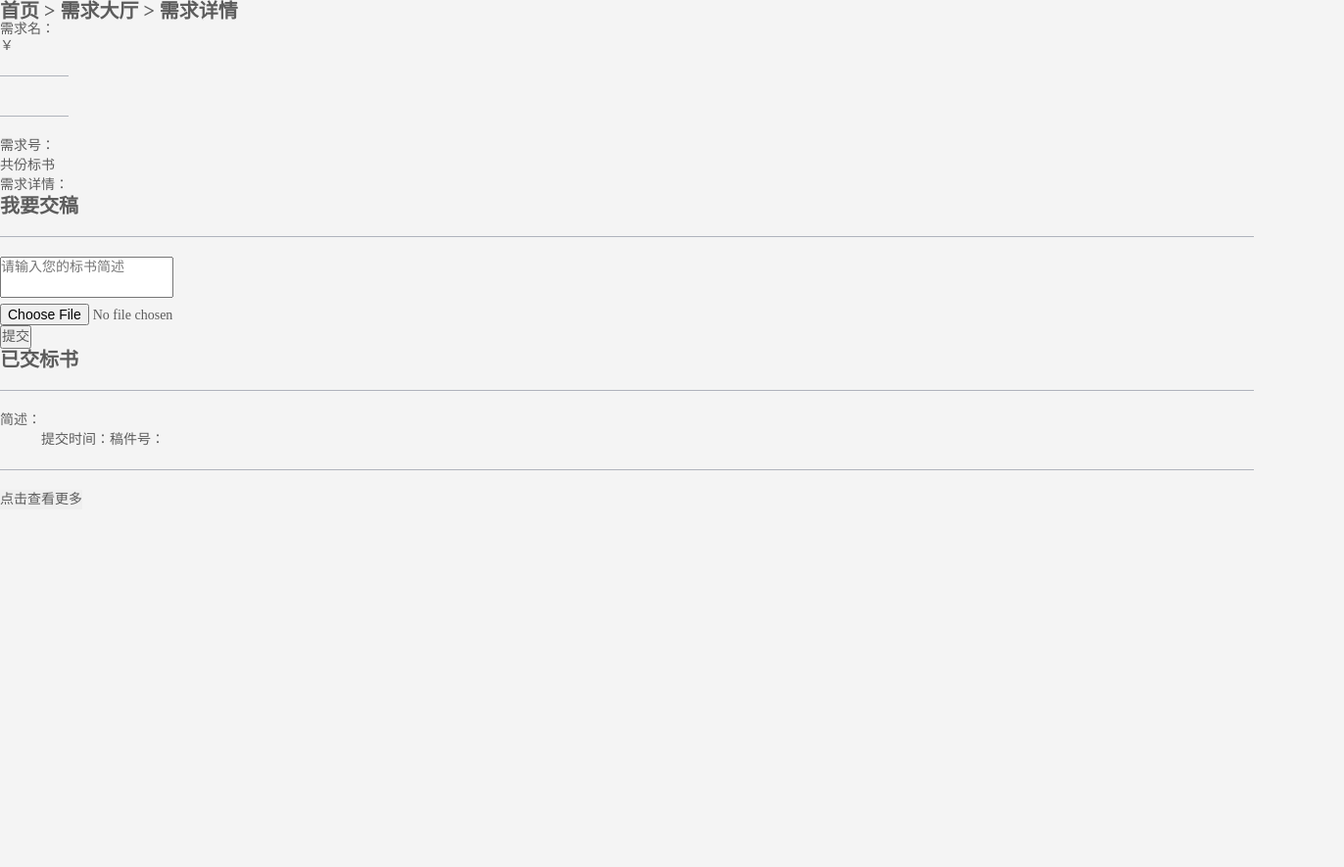
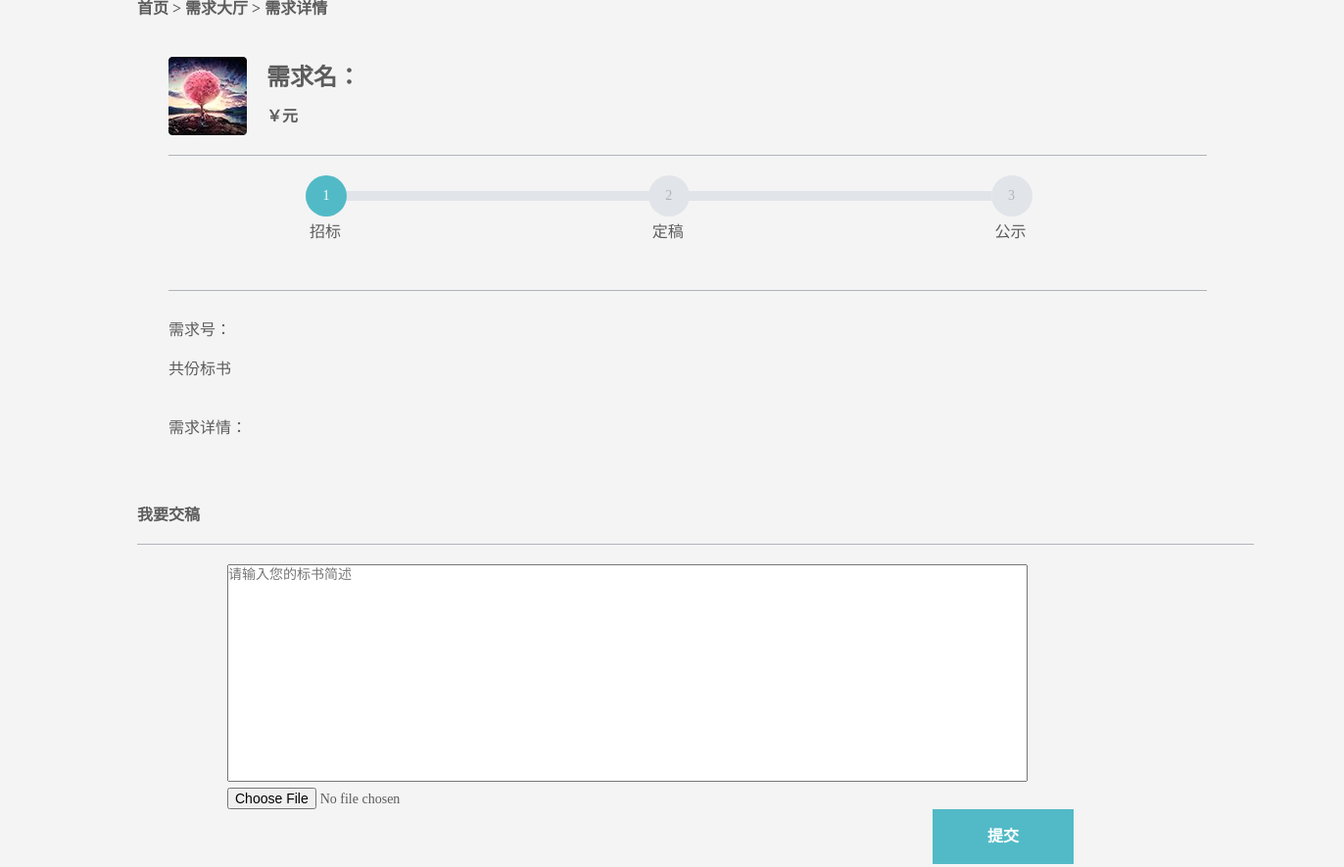
Before and after one commit to sandbarTrue/mySewage, a website: page static/html/proDetail.html in a window 1280 px wide. Shown: the top 885 px of the page at 98% size, 1372 px wide, since content can reach past the window. Before the commit the page ends 800 px from the top, so only its background shows below. Drawn offline with Linux system fonts and the light colour scheme.

Commit message:
mars add proDetail

```diff
--- a/static/html/proDetail.html
+++ b/static/html/proDetail.html
@@ -14,33 +14,39 @@
 	<!-- headr -->
 
 	<!-- 需求详情 -->
-	<h5>首页 > 需求大厅 > 需求详情</h5>
+	<h5 style="margin-left: 140px">首页 > 需求大厅 > 需求详情</h5>
 	<article>
 		<table>
 			<tr>
-				<td rowspan="2"><img src=""/></td>		<!-- 徽章 -->
-				<td><h3>需求名：</h3></td>		<!-- 项目名称 -->
+				<td width="100px" rowspan="2"><img src="../img/proDetail/demand.jpg"/></td>		<!-- 徽章 -->
+				<td width="960px"><h3>需求名：</h3></td>		<!-- 项目名称 -->
 			</tr>
 			<tr>
-				<td><p>￥</p></td>		<!-- 工程预算 -->
+				<td><p><b>￥元</b></p></td>		<!-- 工程预算 -->
 			</tr>
 			<tr>
 				<td colspan="2"><hr></td>
 			</tr>
 			<tr>
-				<td colspan="2"></td>		<!-- 项目进度 -->
+				<td colspan="2">		<!-- 项目进度 -->
+					<ul id="progressbar">
+						<li class="active">&nbsp;招标</li>
+						<li>&nbsp;定稿</li>
+						<li>&nbsp;公示</li>
+					</ul>
+				</td>
 			</tr>
 			<tr>
 				<td colspan="2"><hr></td>
 			</tr>
 			<tr>
-				<td colspan="2"><p>需求号：</p></td>		<!-- 项目ID -->
+				<td height="40px" colspan="2"><p>需求号：</p></td>		<!-- 项目ID -->
 			</tr>
 			<tr>
-				<td colspan="2"><p>共<span></span>份标书</p></td>		<!-- 标书数目 -->
+				<td height="40px" colspan="2"><p>共<span></span>份标书</p></td>		<!-- 标书数目 -->
 			</tr>
 			<tr>
-				<td colspan="2"><p>需求详情：</p></td>		<!-- 项目要求详情 -->
+				<td width="600px" height="80px" colspan="2"><p>需求详情：</p></td>		<!-- 项目要求详情 -->
 			</tr>
 		</table>
 	</article>
@@ -51,13 +57,13 @@
 			<form action="#" method="get" enctype="multipart/form-data">
 				<table>
 					<tr>
-						<td><textarea placeholder="请输入您的标书简述"></textarea></td>
+						<td><textarea rows="11" cols="100" placeholder="请输入您的标书简述"></textarea></td>
 					</tr>
 					<tr>
 						<td><input type="file" name="bidFile"/></td>
 					</tr>
 					<tr>
-						<td><input type="submit" value="提交" class=""/></td>
+						<td><input type="submit" value="提交" class="btn-sub" action="" /></td>
 					</tr>
 				</table>
 			</form>
@@ -70,24 +76,24 @@
 		<section>
 			<table>
 				<tr>
-					<td rowspan="2"><img src=""/></td>		<!-- 徽章 -->
+					<td rowspan="2" id="badge"></td>		<!-- 徽章 -->
 					<td><h5></h5></td>		<!-- 公司名 -->
 					<td colspan="2" rowspan="3"></td>
 				</tr>
 				<tr>
-					<td><p>简述：</p></td>		<!-- 简述 -->
+					<td width="600px" height="60px"><p id="bidDetail">简述：</p></td>		<!-- 简述 -->
 				</tr>
 				<tr>
 					<td colspan="2" rowspan="2"></td>
 				</tr>
 				<tr>
-					<td><p>提交时间：</p></td>		<!-- 提交时间 -->
-					<td><p>稿件号：</p></td>		<!-- 稿件号 -->
+					<td width="180px"><p id="subDate">提交时间：</p></td>		<!-- 提交时间 -->
+					<td width="240px"><p id="bidNum">稿件号：</p></td>		<!-- 稿件号 -->
 				</tr>
 			</table>
 			<hr>
 		</section>
-		<button class="" onclick="javascript:void()">点击查看更多</button>
+		<button class="btn-load" onclick="loadBids()">点击查看更多</button>
 	</article>
 
 	<!-- footer -->
--- /dev/null
+++ b/static/js/page/proDetail.js
@@ -0,0 +1,59 @@
+/**
+ * 需求详情
+ * @Author : Mars
+ */
+
+/*标书状态刷新*/
+var current_fs, next_fs, previous_fs;
+	var left, opacity, scale;
+	var animating;
+	$.get("#",(function (data) {
+	    if (animating)
+	        return false;
+	    animating = true;
+	    current_fs = $(this).parent();
+	    next_fs = $(this).parent().next();
+	    $('#progressbar li').eq($('fieldset').index(next_fs)).addClass('active');
+	    next_fs.show();
+	    current_fs.animate({ opacity: 0 }, {
+	        step: function (now, mx) {
+	            scale = 1 - (1 - now) * 0.2;
+	            left = now * 50 + '%';
+	            opacity = 1 - now;
+	            current_fs.css({ 'transform': 'scale(' + scale + ')' });
+	            next_fs.css({
+	                'left': left,
+	                'opacity': opacity
+	            });
+	        },
+	        duration: 800,
+	        complete: function () {
+	            current_fs.hide();
+	            animating = false;
+	        },
+	        easing: 'easeInOutBack'
+	    });
+	});
+	);
+
+/*已交标书章节渲染*/
+var loadBids = (function() {
+  var bidSource = "#";
+  $.getJSON( bidSource, {
+    tags: "mount rainier",
+    tagmode: "any",
+    format: "json"
+  })
+    .done(function( data ) {
+      $.each( data.items, function( i, item ) {
+        $( "<img>" ).attr( "src", item.media.m ).appendTo( "#badge" );
+        item.attr.Name.html("<h5>");
+        item.attr.Detail.appendTo("#bidDetail");
+        item.attr.Date.appendTo("#subDate");
+        item.attr.Num.appendTo("#bidNum");
+        if ( i === 4 ) {
+          return false;
+        }
+      });
+    });
+})();
--- a/static/sass/page/proDetail.scss
+++ b/static/sass/page/proDetail.scss
@@ -1,7 +1,106 @@
 
-/*headings*/
+article{
+	margin-top: 40px;
+	margin-left: 140px;
+}
+section{
+	margin-left: 60px;
+}
+
+/*fonts*/
 h5{
-  font-family: "Microsoft YaHei", montserrat;
-  font-size : 20px;
-  font-weight: bold;
+    font-family: "Microsoft YaHei", montserrat;
+    font-size : 16px;
+    font-weight: bold;
 }
+h3{
+    font-family: "Microsoft YaHei", montserrat;
+    font-size : 24px;
+    font-weight: bold;
+}
+p{
+	font-family: "Microsoft YaHei", montserrat;
+    font-size : 16px;
+}
+/*demand details*/
+table{
+	margin-left: 32px;
+}
+/*progressbar*/
+#progressbar {
+	width: 100%;
+	margin-left: 10em;
+	margin-bottom: 2em;
+	overflow: hidden;
+	/*CSS counters to number the steps*/
+	counter-reset: step;
+}
+#progressbar li {
+	list-style-type: none;
+	text-transform: uppercase;
+	font-size: 16px;
+	width: 33%;
+	float: left;
+	position: relative;
+}
+#progressbar li:before {
+	content: counter(step);
+	counter-increment: step;
+	width: 3em;
+	line-height: 3em;
+	display: block;
+	font-size: 14px;
+	text-align: center;
+	color: #B0B4BD;
+	background: #E1E4E9;
+	border-radius: 50%;
+	margin: 0 auto 5px 0px;
+}
+/*progressbar connectors*/
+#progressbar li:after {
+	content: '';
+	width: 100%;
+	height: 10px;
+	background: #E1E4E9;
+	position: absolute;
+	left: -100%;
+	top: 1em;
+	z-index: -1; /*put it behind the numbers*/
+}
+#progressbar li:first-child:after {
+	/*connector not needed before the first step*/
+	content: none;
+}
+/*marking active/completed steps blue*/
+/*The number of the step and the connector before it = grey*/
+#progressbar li.active:before,  #progressbar li.active:after{
+	background: #52BAC7;
+	color: white;
+}
+/*buttons*/
+.btn-sub{
+	display: inline-block;
+	width: 9em;
+	height: 3.5em;
+	line-height: 3.5em;
+	background: #52BAC7;
+	font-size: 16px;
+	font-weight: bold;
+	color: white;
+	cursor: pointer;
+	margin-left: 45em;
+	border: none;
+}
+.btn-load{
+	display: inline-block;
+	width: 180px;
+	height: 60px;
+	line-height: 60px;
+	background: #52BAC7;
+	font-size: 18px;
+	font-weight: bold;
+	color: white;
+	cursor: pointer;
+	margin-left: 40%;
+	border: none;
+}
```
Also changed, not shown: static/css/page/proDetail.css, static/img/proDetail/demand.jpg (added), 2 other files.
